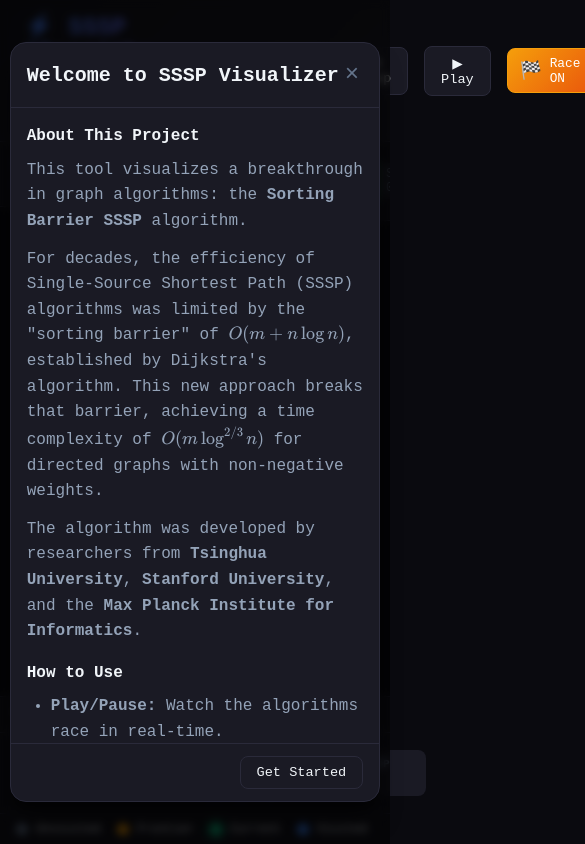
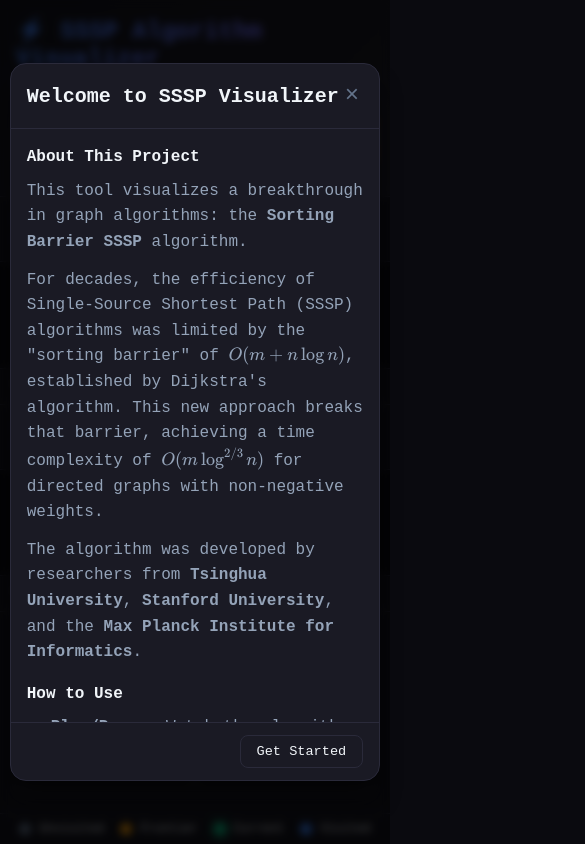
Before and after one commit to asafked121/SSSP-Algorithm-Visualizer, a plain HTML site: page static/index.html in a window 390 px wide. Shown: the top 844 px of the page, 585 px wide, since content can reach past the window. Drawn offline with nearby package versions, Linux system fonts and the light colour scheme.

Commit message:
feat: add mobile responsiveness styles for screens up to 768px.

```diff
--- a/static/index.html
+++ b/static/index.html
@@ -575,6 +575,68 @@
 
         .info-link:hover {
             border-bottom-color: var(--accent-blue);
+        }
+
+        /* Mobile Responsiveness */
+        @media (max-width: 768px) {
+            body {
+                height: 100dvh;
+                /* dynamic viewport height for mobile browsers */
+            }
+
+            header {
+                flex-direction: column;
+                align-items: stretch;
+                gap: 1rem;
+                padding: 1rem;
+            }
+
+            .controls {
+                overflow-x: auto;
+                padding-bottom: 0.5rem;
+                justify-content: flex-start;
+                /* Hide scrollbar for cleaner look but keep functionality */
+                -ms-overflow-style: none;
+                /* IE and Edge */
+                scrollbar-width: none;
+                /* Firefox */
+            }
+
+            .controls::-webkit-scrollbar {
+                display: none;
+            }
+
+            .main-container {
+                grid-template-columns: 1fr;
+                grid-template-rows: 1fr 1fr;
+            }
+
+            .cost-comparison {
+                flex-direction: column;
+                align-items: stretch;
+                gap: 1rem;
+                padding: 1rem;
+            }
+
+            .comparison-label {
+                text-align: center;
+                margin-bottom: 0.5rem;
+            }
+
+            .speedup-badge {
+                align-self: center;
+                width: 100%;
+            }
+
+            .legend {
+                flex-wrap: wrap;
+                justify-content: center;
+            }
+
+            .modal-content {
+                width: 95%;
+                max-height: 85vh;
+            }
         }
     </style>
     <script>
```
